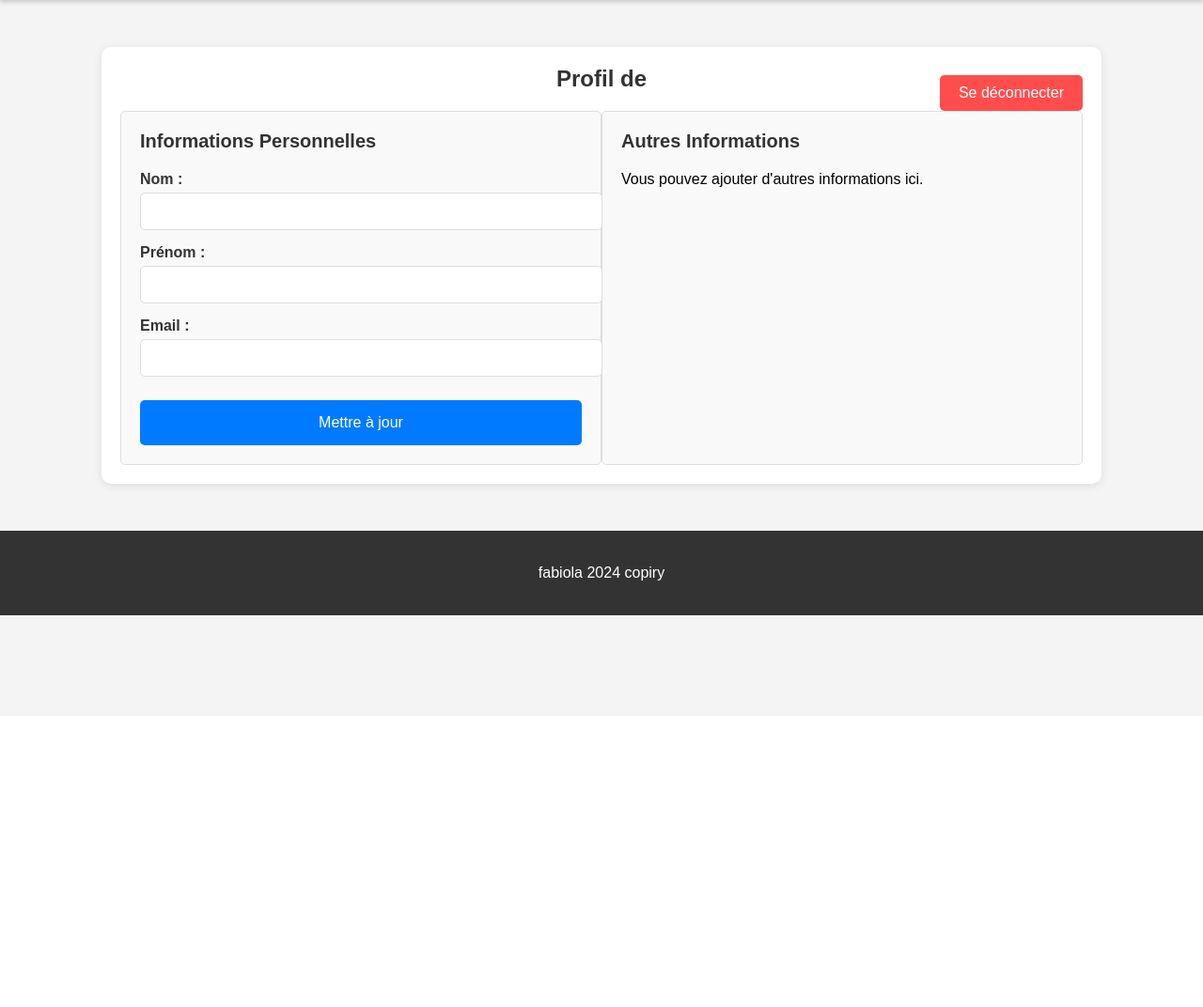
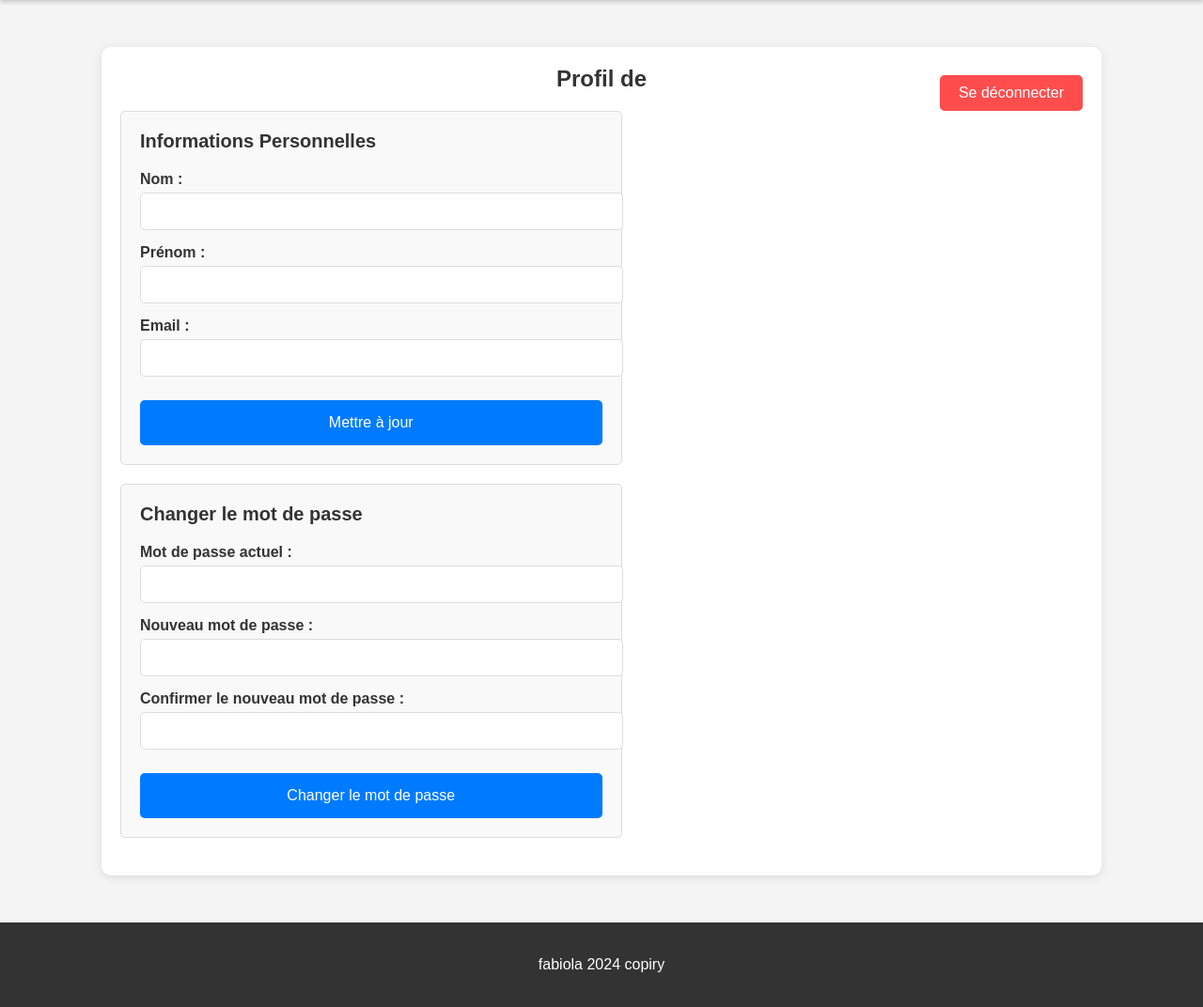
Before and after one commit to crichin/doclive, a PHP site: page /profile.php in a window 1280 px wide. Shown: the part 38-1110 px from the top of the page at 94% size. Before the commit the page ends 693 px from the top, so only its background shows below. Run offline with PHP 8.4, Linux system fonts and the light colour scheme; the visitor is signed in with stand-in values (Sample User, id 1); data comes from the database, SQL or seed files in the repository.

Commit message:
prochain changement 1

```diff
--- a/profile.css
+++ b/profile.css
@@ -30,6 +30,7 @@ body {
 .profile-content {
     display: flex;
     justify-content: space-between;
+    flex-wrap: wrap;
 }
 
 .profile-block {
@@ -38,6 +39,7 @@ body {
     background-color: #f9f9f9;
     border: 1px solid #ddd;
     border-radius: 5px;
+    margin-bottom: 20px;
 }
 
 .profile-block h3 {
@@ -96,6 +98,20 @@ button:hover {
     background-color: #cc0000;
 }
 
+.success-message {
+    background-color: #d4edda;
+    color: #155724;
+    border: 1px solid #c3e6cb;
+    padding: 10px;
+    margin-bottom: 20px;
+    border-radius: 5px;
+}
+
+.error-message {
+    color: red;
+    font-size: 14px;
+}
+
 @media (max-width: 768px) {
     .profile-container {
         width: 90%;
--- a/profile.php
+++ b/profile.php
@@ -28,7 +28,11 @@ $requete = $bdd->prepare("SELECT * FROM inscription WHERE id = ?");
 $requete->execute([$user_id]);
 $user = $requete->fetch();
 
-if ($_SERVER["REQUEST_METHOD"] == "POST") {
+// Initialiser les variables de message d'erreur pour le changement de mot de passe
+$currentPasswordError = $newPasswordError = $confirmNewPasswordError = $changePasswordSuccess = "";
+
+// Vérifier si le formulaire de mise à jour des informations a été soumis
+if ($_SERVER["REQUEST_METHOD"] == "POST" && isset($_POST['update_info'])) {
     // Récupérer les nouvelles données du formulaire
     $nom = $_POST["nom"];
     $prenom = $_POST["prenom"];
@@ -39,8 +43,49 @@ if ($_SERVER["REQUEST_METHOD"] == "POST") {
     $requete->execute([$nom, $prenom, $email, $user_id]);
 
     // Actualiser les informations de l'utilisateur
-    header("Location: profile.php");
+    header("Location: profile.php?success=1");
     exit();
+}
+
+// Vérifier si le formulaire de changement de mot de passe a été soumis
+if ($_SERVER["REQUEST_METHOD"] == "POST" && isset($_POST['change_password'])) {
+    // Récupérer les données du formulaire
+    $currentPassword = $_POST["current-password"];
+    $newPassword = $_POST["new-password"];
+    $confirmNewPassword = $_POST["confirm-new-password"];
+
+    // Vérifier le mot de passe actuel
+    if (!password_verify($currentPassword, $user['motdepasse'])) {
+        $currentPasswordError = "Le mot de passe actuel est incorrect.";
+    }
+
+    // Vérifier que le nouveau mot de passe est bien saisi et correspond
+    if (empty($newPassword)) {
+        $newPasswordError = "Veuillez entrer un nouveau mot de passe.";
+    } elseif ($newPassword !== $confirmNewPassword) {
+        $confirmNewPasswordError = "Les nouveaux mots de passe ne correspondent pas.";
+    }
+
+    // Si aucune erreur n'est survenue, mettre à jour le mot de passe
+    if (empty($currentPasswordError) && empty($newPasswordError) && empty($confirmNewPasswordError)) {
+        // Hachage du nouveau mot de passe
+        $hashedNewPassword = password_hash($newPassword, PASSWORD_DEFAULT);
+
+        // Mettre à jour le mot de passe dans la base de données
+        $requete = $bdd->prepare("UPDATE inscription SET motdepasse = ? WHERE id = ?");
+        $requete->execute([$hashedNewPassword, $user_id]);
+
+        // Redirection vers la page de profil avec un message de succès
+        header("Location: profile.php?password_success=1");
+        exit();
+    }
+}
+
+// Vérifier les paramètres d'URL pour afficher les messages de succès
+if (isset($_GET['success'])) {
+    $changePasswordSuccess = "Informations mises à jour avec succès.";
+} elseif (isset($_GET['password_success'])) {
+    $changePasswordSuccess = "Mot de passe changé avec succès.";
 }
 ?>
 
@@ -51,17 +96,19 @@ if ($_SERVER["REQUEST_METHOD"] == "POST") {
     <meta name="viewport" content="width=device-width, initial-scale=1.0">
     <title>Profil</title>
     <link rel="stylesheet" href="style.css">
-
     <link rel="stylesheet" href="profile.css">
 </head>
 <body>
-<?php include("include/nave.php"); ?>
+    <?php include("include/nave.php"); ?>
 
     <div class="profile-container">
         <div class="profile-header">
             <h2>Profil de <?php echo htmlspecialchars($user['nomutilisateur']); ?></h2>
         </div>
         <div class="profile-content">
+            <?php if ($changePasswordSuccess): ?>
+                <div class="success-message"><?php echo $changePasswordSuccess; ?></div>
+            <?php endif; ?>
             <div class="profile-block">
                 <h3>Informations Personnelles</h3>
                 <form action="profile.php" method="post">
@@ -77,13 +124,29 @@ if ($_SERVER["REQUEST_METHOD"] == "POST") {
                         <label for="email">Email :</label>
                         <input type="email" id="email" name="email" value="<?php echo htmlspecialchars($user['email']); ?>" required>
                     </div>
-                    <button type="submit">Mettre à jour</button>
+                    <button type="submit" name="update_info">Mettre à jour</button>
                 </form>
             </div>
             <div class="profile-block">
-                <h3>Autres Informations</h3>
-                <p>Vous pouvez ajouter d'autres informations ici.</p>
-
+                <h3>Changer le mot de passe</h3>
+                <form action="profile.php" method="post">
+                    <div class="input-group">
+                        <label for="current-password">Mot de passe actuel :</label>
+                        <input type="password" id="current-password" name="current-password" required>
+                        <span class="error-message"><?php echo $currentPasswordError; ?></span>
+                    </div>
+                    <div class="input-group">
+                        <label for="new-password">Nouveau mot de passe :</label>
+                        <input type="password" id="new-password" name="new-password" required>
+                        <span class="error-message"><?php echo $newPasswordError; ?></span>
+                    </div>
+                    <div class="input-group">
+                        <label for="confirm-new-password">Confirmer le nouveau mot de passe :</label>
+                        <input type="password" id="confirm-new-password" name="confirm-new-password" required>
+                        <span class="error-message"><?php echo $confirmNewPasswordError; ?></span>
+                    </div>
+                    <button type="submit" name="change_password">Changer le mot de passe</button>
+                </form>
             </div>
         </div>
         <form action="logout.php" method="post" class="logout-form">
@@ -92,6 +155,5 @@ if ($_SERVER["REQUEST_METHOD"] == "POST") {
     </div>
 
     <?php include("include/footer.php"); ?>
-
 </body>
 </html>
```
